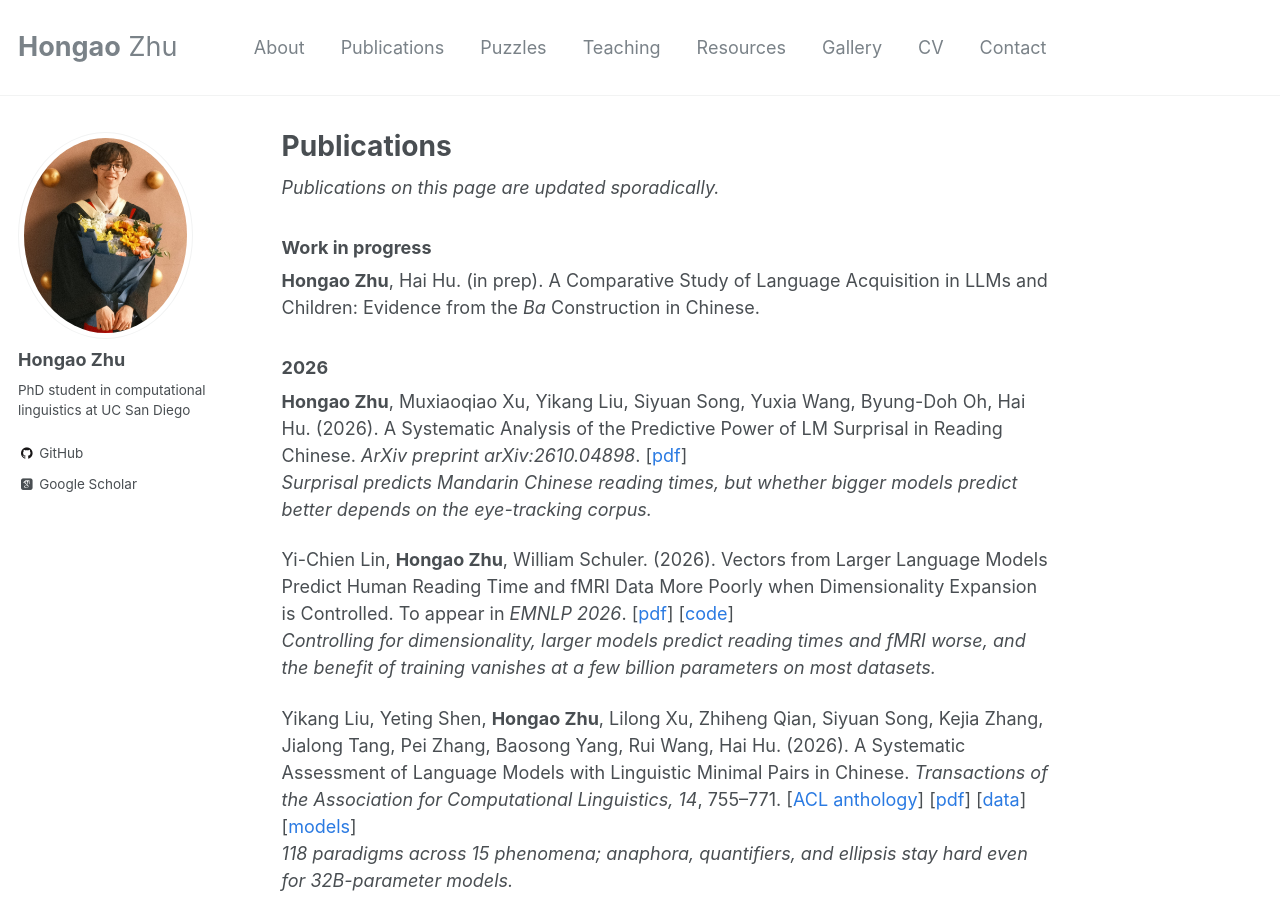
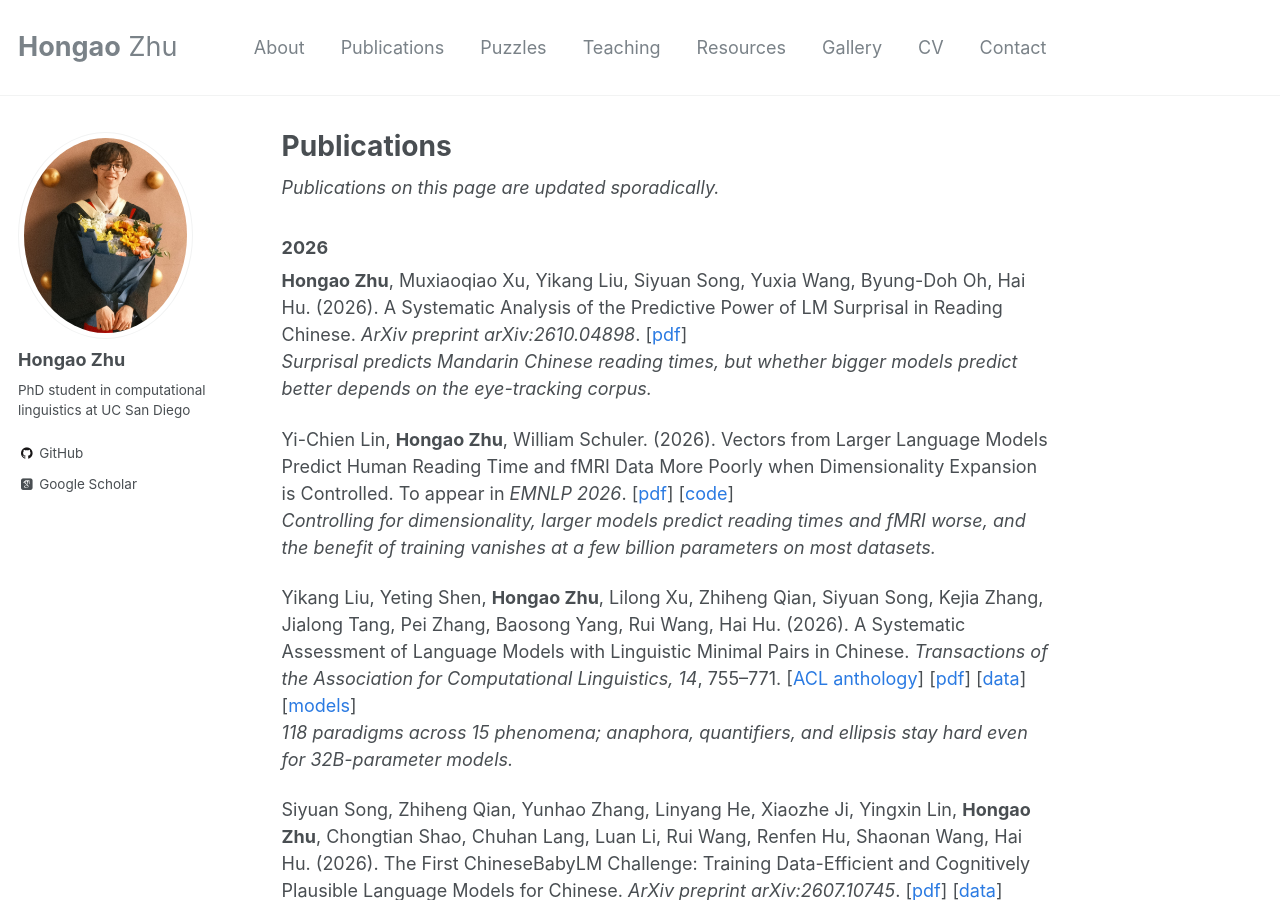
Before and after one commit to Hongao0611/Hongao0611.github.io, a Jekyll site: the page built from _pages/publications.markdown, in a window 1280 px wide and 900 px high. Built offline with Jekyll 4.4.1, drawn with Linux system fonts in a browser that asks for light colours; some web fonts are replaced.

Commit message:
Publications: remove the work-in-progress section

```diff
--- a/_pages/publications.markdown
+++ b/_pages/publications.markdown
@@ -6,10 +6,6 @@ published: true
 ---
 
 *Publications on this page are updated sporadically.*
-
-### Work in progress
-
-**Hongao Zhu**, Hai Hu. (in prep). A Comparative Study of Language Acquisition in LLMs and Children: Evidence from the *Ba* Construction in Chinese.
 
 ### 2026
 
```
